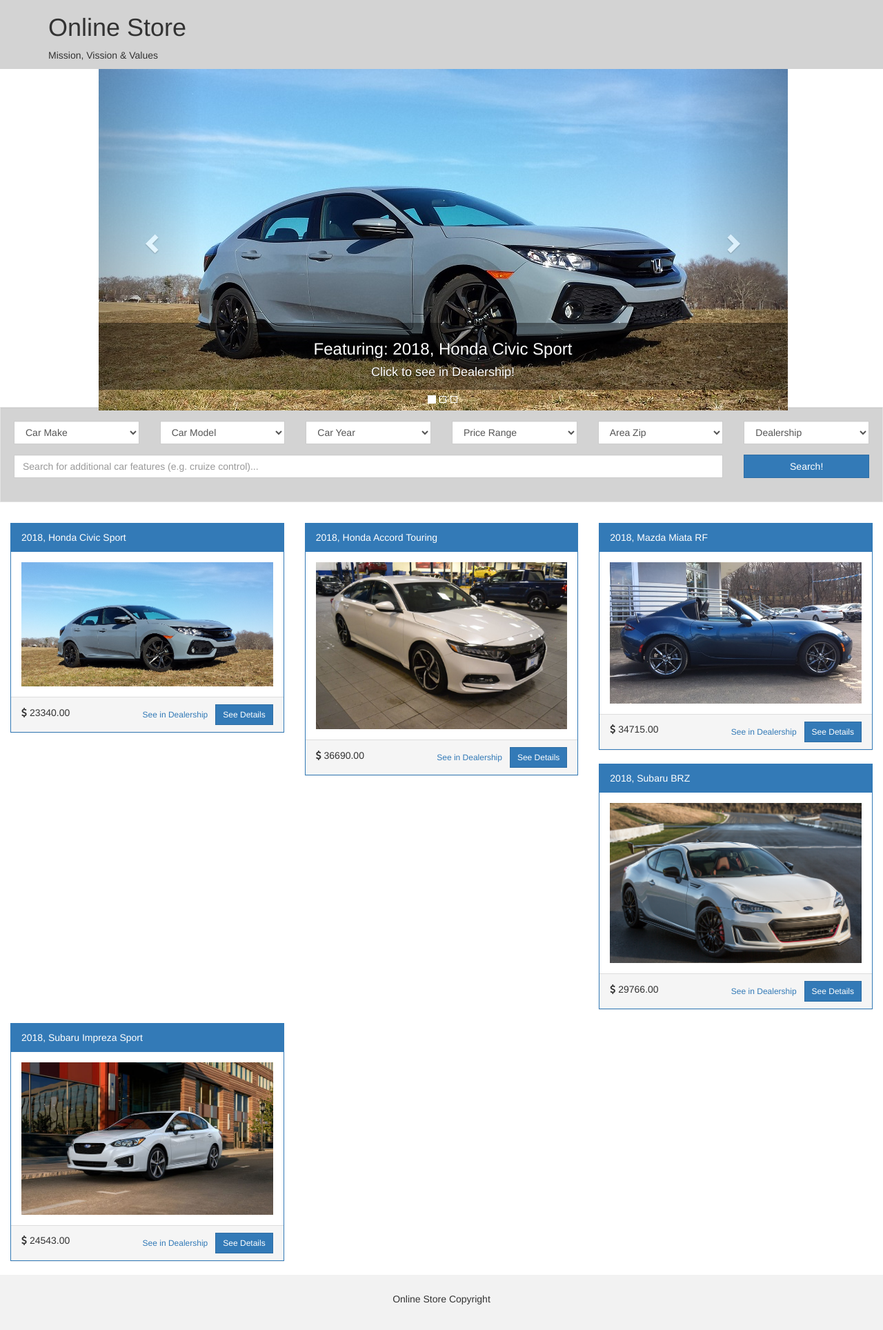
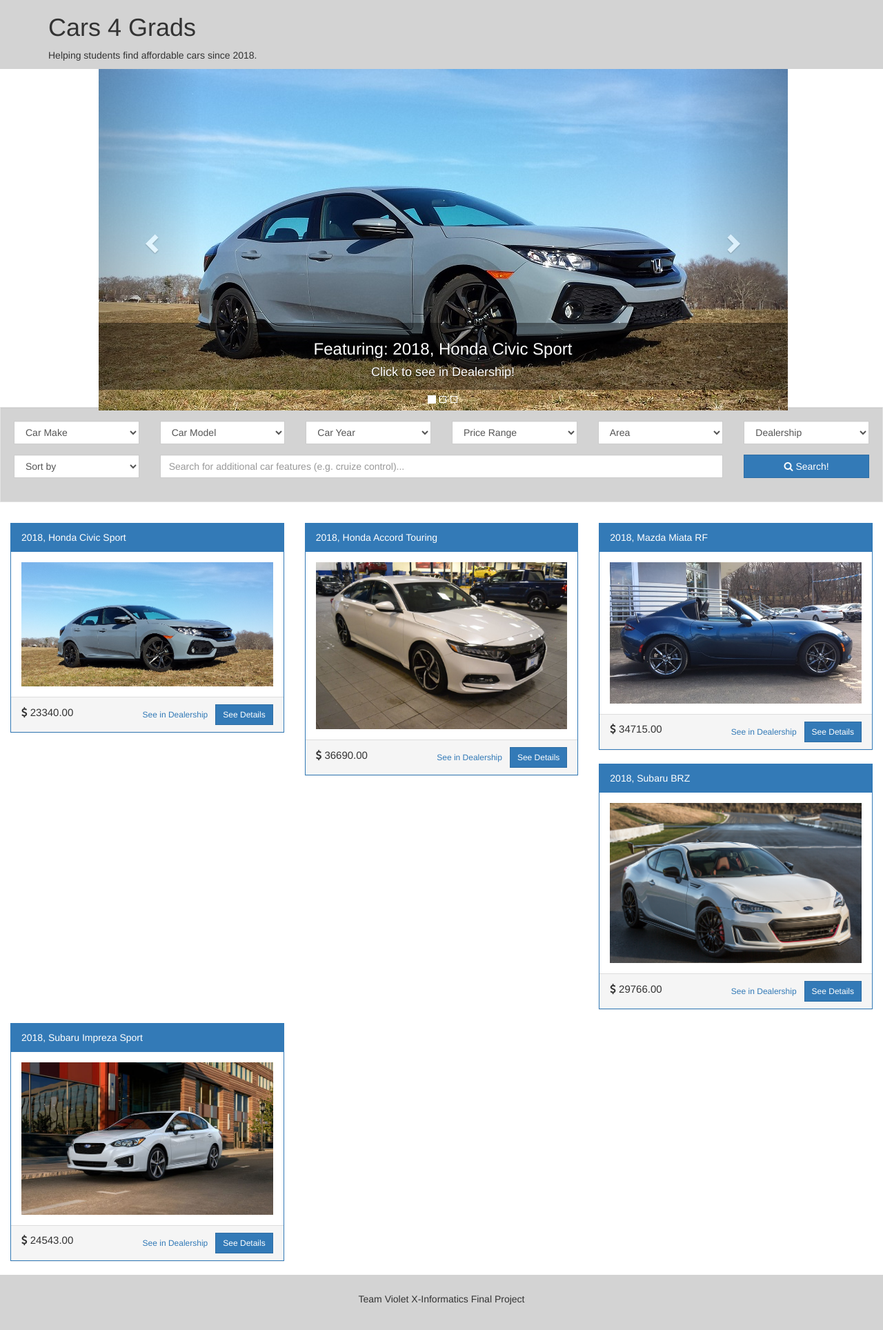
Before and after one commit to jsimon1/X-InformaticsGroupVioletFinalProjectDemo, a Django app: page /cars/ in a window 1280 px wide. Shown: the whole page at 69% size. Run offline with Django 3.2, Linux system fonts and the light colour scheme; data comes from the database, SQL or seed files in the repository; some libraries are stand-ins or nearby versions.

Commit message:
Fixed search bar and options

```diff
--- a/CarSales/cars/views.py
+++ b/CarSales/cars/views.py
@@ -1,9 +1,10 @@
-from django.shortcuts import get_object_or_404, render
+from django.shortcuts import get_object_or_404, render, redirect
 from django.views.generic.list import ListView
 from django.http import HttpResponseRedirect
 from django.views import generic
 from django.urls import reverse
 from django.db.models import Q
+from . import choices as ch
 from .models import Car
 import functools
 import operator
@@ -11,41 +12,56 @@
 class IndexView(ListView):
     model = Car
     paginate_by = 10
+    search = False
     template_name = 'index.html'
 
     # override of get_queryset
     def get_queryset(self):
-        result = Car.objects.order_by('-car_year')
+        result = Car.objects.all()
+
+        # Handle sorting input
+        query = self.request.GET.get('sort')
+        if query:
+            self.search = True
+            if int(query) == 1:
+                result = result.order_by('car_price')
+            elif int(query) == 2:
+                result = result.order_by('-car_price')
+            elif int(query) == 3:
+                result = result.order_by('-car_year')
+            else:
+                result = result.order_by('car_year')
 
         # Handle description input, remove garbage
         query = self.request.GET.get('desc')
         if query:
-            value = ''.join(tok for tok in value if tok.isalnum() or tok == ' ')
+            self.search = True
+            value = ''.join(tok for tok in query if tok.isalnum() or tok == ' ')
             query_list = value.split()
-            result = result.filter(
-                functools.reduce(operator.and_,
-                       (Q(car_make__icontains = q) for q in query_list))
-            )
+            result = result.filter(functools.reduce(operator.and_, (Q(car_description__icontains = q) for q in query_list)))
 
         # Handle carmake input
         query = self.request.GET.get('carmake')
         if query:
+            self.search = True
             result = result.filter(Q(car_make__exact = query))
 
         # Handle carmodel input
         query = self.request.GET.get('carmodel')
         if query:
+            self.search = True
             result = result.filter(Q(car_model__exact = query))
 
         # Handle caryear input
         query = self.request.GET.get('caryear')
         if query:
-            query_list = query.split()
+            self.search = True
             result = result.filter(Q(car_year__exact = int(query)))
 
         # Handle carprice input
         query = self.request.GET.get('carprice')
         if query:
+            self.search = True
             if int(query) == 1:
                 result = result.filter(Q(car_price__lte = 5000))
             elif int(query) == 2:
@@ -55,10 +71,17 @@
             else:
                 result = result.filter(Q(car_price__gte = 15000))
 
-        # Handle area zip input
-        query = self.request.GET.get('zip')
+        # Handle area area input
+        query = self.request.GET.get('area')
         if query:
-            result = result.filter(Q(dealer_zip__exact = int(query)))
+            self.search = True
+            result = result.filter(Q(dealer_area__exact = query))
+
+        # Handle dealership input
+        query = self.request.GET.get('dealer')
+        if query:
+            self.search = True
+            result = result.filter(Q(dealer_name__exact = query))
 
         # return cars
         return result
@@ -71,8 +94,22 @@
         # add 3 newest picked cars to the context
         context['picked_cars'] = Car.objects.filter(car_picked = True).order_by('-car_year')[:3]
 
+        # pass available choices
+        context['areas'] = ch.AREA_CHOICES
+        context['makes'] = ch.MAKE_CHOICES
+        context['models'] = ch.MODEL_CHOICES
+        context['dealers'] = ch.DEALER_CHOICES
+        context['years'] = Car.objects.all().values_list('car_year').distinct()
+
+        # to scrol down page if user has searched
+        if self.search:
+            context['search'] = True
+        else:
+            context['search'] = False
+
         return context
 
+# class for detail modal
 class DetailView(generic.DetailView):
     model = Car
     template_name = 'details.html'
--- a/CarSales/static/css/styles.css
+++ b/CarSales/static/css/styles.css
@@ -34,7 +34,7 @@
 /* Add a gray background color and some padding to the footer */
 
 footer {
-    background-color: #f2f2f2;
+    background-color: lightgray;
     padding: 25px;
 }
 
--- a/CarSales/templates/base.html
+++ b/CarSales/templates/base.html
@@ -3,7 +3,7 @@
 
 <head>
     {% block title %}
-    <title>Car Sales</title>
+    <title>Cars 4 Grads</title>
     {% endblock %}
 
     <meta charset="utf-8">
@@ -24,8 +24,8 @@
     <div class="jumbotron-fluid">
         <div class="row row-centered">
             <div class="container text-left">
-                <h1>Online Store</h1>
-                <p>Mission, Vission & Values</p>
+                <h1>Cars 4 Grads</h1>
+                <p>Helping students find affordable cars since 2018.</p>
             </div>
         </div>
     </div>
@@ -51,7 +51,7 @@
     {% include "pagination.html" %}
 
     <footer class="container-fluid text-center">
-        <p>Online Store Copyright</p>
+        <p>Team Violet X-Informatics Final Project</p>
     </footer>
 
 </body>
--- a/CarSales/templates/details.html
+++ b/CarSales/templates/details.html
@@ -7,10 +7,11 @@
 <div class="modal-body">
     <p><strong>Make & Model:</strong> {{ car.car_make }} {{ car.car_model }}</p>
     <p><strong>Year:</strong> {{ car.car_year }}</p>
-    <p><strong>Price:</strong> $ {{ car.car_price }}</p>
+    <p><strong>Price:</strong> <i class="fa fa-usd"></i> {{ car.car_price }}</p>
+    <p><strong>Description:</strong> {{ car.car_description }}</p>
     <hr>
     <p><strong>Dealership:</strong> {{ car.dealer_name }}</p>
-    <p><strong>Zip:</strong> {{ car.dealer_zip }}</p>
+    <p><strong>Area:</strong> {{ car.dealer_area }}</p>
     <p><strong>Web:</strong> <a href="{{car.dealer_web}}" target="_blank">{{ car.dealer_web }}</a></p>
 </div>
 <div class="modal-footer">
--- a/CarSales/templates/index.html
+++ b/CarSales/templates/index.html
@@ -1,5 +1,6 @@
 {% extends "base.html" %} {% load thumbnail %} {% block content %}
 
+{% if car_list%}
 
 {% for car in car_list %}
 
@@ -14,7 +15,7 @@
             </a>
         </div>
         <div class="panel-footer">
-            <span style="vertical-align: middle; font-size:14px;" class="align-middle">
+            <span style="vertical-align: middle; font-size:15px;" class="align-middle">
                 <i class="fa fa-usd"></i> {{ car.car_price }}
             </span>
 
@@ -33,4 +34,16 @@
     </div>
 </div>
 
-{% endfor %} {% endblock %}
+{% endfor %}
+
+{% else %}
+
+<div class="row row-centered">
+    <h3>No cars found matching your criteria.</h3>
+    <br/>
+    <br/>
+</div>
+
+{% endif %}
+
+{% endblock %}
--- a/CarSales/templates/search.html
+++ b/CarSales/templates/search.html
@@ -1,4 +1,19 @@
-<div class="well">
+
+{% if search == True %}
+
+<script type="text/javascript">
+    $(document).ready(function () {
+        // Handler for .ready() called.
+        $('html, body').animate({
+            scrollTop: $('#search').offset().top
+        }, 'fast');
+    });
+</script>
+
+{% endif %}
+
+
+<div class="well" id="search" name="search">
     <div class="row">
 
         <form id="searchform" action="{% url 'cars:index' %}" method="get" accept-charset="utf-8">
@@ -7,9 +22,9 @@
                     <select class="form-control" id="carmake" name="carmake">
                         <option selected disabled>Car Make</option>
                         <option disabled>──────────</option>
-                        <option value="Honda">Honda</option>
-                        <option value="Mazda">Mazda</option>
-                        <option value="Subaru">Subaru</option>
+                        {% for choice in makes %}
+                        <option value="{{ choice.0 }}">{{ choice.0 }}</option>
+                        {% endfor %}
                     </select>
                 </div>
 
@@ -17,11 +32,9 @@
                     <select class="form-control" id="carmodel" name="carmodel">
                         <option selected disabled>Car Model</option>
                         <option disabled>──────────</option>
-                        <option value="Civic Sport">Civic Sport</option>
-                        <option value="Accord Touring">Accord Touring</option>
-                        <option value="Miata RF">Miata RF</option>
-                        <option value="Impreza Sport">Impreza Sport</option>
-                        <option value="BRF">BRF</option>
+                        {% for choice in models %}
+                        <option value="{{ choice.0 }}">{{ choice.0 }}</option>
+                        {% endfor %}
                     </select>
                 </div>
 
@@ -29,8 +42,9 @@
                     <select class="form-control">
                         <option value="" selected disabled>Car Year</option>
                         <option disabled>──────────</option>
-                        <option value="2018">2018</option>
-                        <option value="2017">2017</option>
+                        {% for choice in years %}
+                        <option value="{{ choice.0 }}">{{ choice.0 }}</option>
+                        {% endfor %}
                     </select>
                 </div>
 
@@ -47,11 +61,12 @@
 
 
                 <div class="form-group col-lg-2">
-                    <select class="form-control" id="zip" name="zip">
-                         <option selected disabled>Area Zip</option>
+                    <select class="form-control" id="area" name="area">
+                         <option selected disabled>Area</option>
                          <option disabled>──────────</option>
-                         <option value="12180">12180</option>
-                         <option value="12144">12144</option>
+                         {% for choice in areas %}
+                         <option value="{{ choice.0 }}">{{ choice.0 }}</option>
+                         {% endfor %}
                     </select>
                 </div>
 
@@ -59,20 +74,31 @@
                     <select class="form-control" id="dealer" name="dealer">
                         <option selected disabled>Dealership</option>
                         <option disabled>──────────</option>
-                        <option value="Rensselear Honda">Rensselear Honda</option>
-                        <option value="Carbone Subaru">Carbone Subaru</option>
-                        <option value="Coley Mazda">Coley Mazda</option>
+                        {% for choice in dealers %}
+                        <option value="{{ choice.0 }}">{{ choice.0 }}</option>
+                        {% endfor %}
                     </select>
                 </div>
 
             </div>
 
             <div class="form-row align-items-center">
-                <div class="form-group col-lg-10">
-                    <input id="desc" name="desc" placeholder="Search for additional car features (e.g. cruize control)... " class="form-control" type="text">
+                <div class="form-group col-lg-2 ">
+                    <select class="form-control" id="sort" name="sort">
+                        <option selected disabled>Sort by</option>
+                        <option disabled>──────────</option>
+                        <option value="1">Price: low - high</option>
+                        <option value="2">Price: high - low</option>
+                        <option value="3">Year: newest</option>
+                        <option value="4">Year: oldest</option>
+                    </select>
+                </div>
+
+                <div class="form-group col-lg-8">
+                    <input id="desc" name="desc" value="" placeholder="Search for additional car features (e.g. cruize control)... " class="form-control" type="text">
                 </div>
                 <div class="form-group col-lg-2">
-                    <button type="submit" class="btn btn-primary btn-block"><span class="icon-search">Search!</span></button>
+                    <button type="submit" class="btn btn-primary btn-block"><i class="fa fa-search"> </i> Search! </button>
                 </div>
             </div>
         </form>
```
Also changed, not shown: CarSales/cars/choices.py (+5 -3 lines), CarSales/cars/models.py (+4 -5 lines), CarSales/templates/search_old.html (deleted, +0 -82 lines), CarSales/cars/migrations/0005_auto_20180419_2302.py (added), CarSales/cars/migrations/0006_auto_20180419_2308.py (added), CarSales/db.sqlite3.
